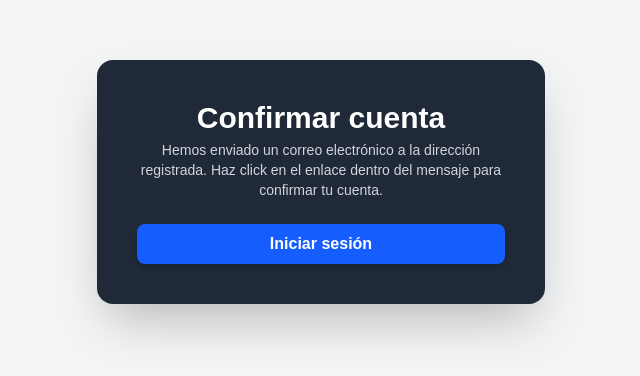
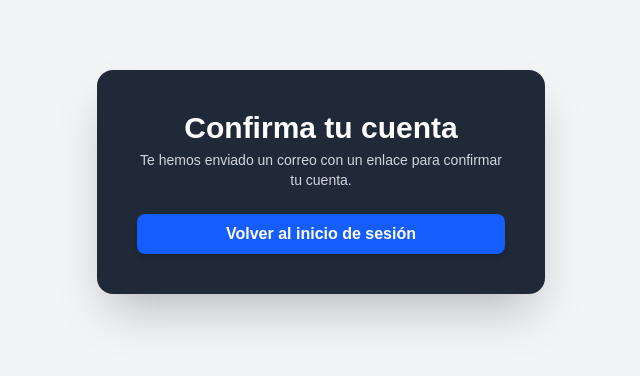
Before and after one commit to PabloToledoBarahona/frontend-app, a Next.js app: page /confirm-account in a window 1280 px wide. Shown: the part 218-594 px from the top of the page, without its empty margins (319-959 px from the left). Built offline with nearby package versions, Linux system fonts and the light colour scheme.

Commit message:
confirmAccountMessage page creada

```diff
--- a/app/confirm-account/page.tsx
+++ b/app/confirm-account/page.tsx
@@ -1,24 +1,9 @@
-// app/confirm-account/page.tsx
-'use client';
-
-import { Heading } from '@/components/ui/Heading';
-import { Button } from '@/components/ui/Button';
-import { Card } from '@/components/ui/Card';
+import ConfirmAccountMessage from '@/components/Auth/ConfirmAccountMessage';
 
 export default function ConfirmAccountPage() {
   return (
     <main className="min-h-screen flex items-center justify-center bg-gray-100 px-4">
-      <Card>
-        <Heading
-          title="Confirmar cuenta"
-          subtitle="Hemos enviado un correo electrónico a la dirección registrada. Haz click en el enlace dentro del mensaje para confirmar tu cuenta."
-          center
-        />
-        <Button
-          label="Iniciar sesión"
-          onClick={() => (window.location.href = '/login')}
-        />
-      </Card>
+      <ConfirmAccountMessage />
     </main>
   );
 }
--- /dev/null
+++ b/components/Auth/ConfirmAccountMessage.tsx
@@ -0,0 +1,21 @@
+'use client';
+
+import { Heading } from '@/components/ui/Heading';
+import { Button } from '@/components/ui/Button';
+import { Card } from '@/components/ui/Card';
+
+export default function ConfirmAccountMessage() {
+  return (
+    <Card>
+      <Heading
+        title="Confirma tu cuenta"
+        subtitle="Te hemos enviado un correo con un enlace para confirmar tu cuenta."
+        center
+      />
+      <Button
+        label="Volver al inicio de sesión"
+        onClick={() => (window.location.href = '/login')}
+      />
+    </Card>
+  );
+}
```
